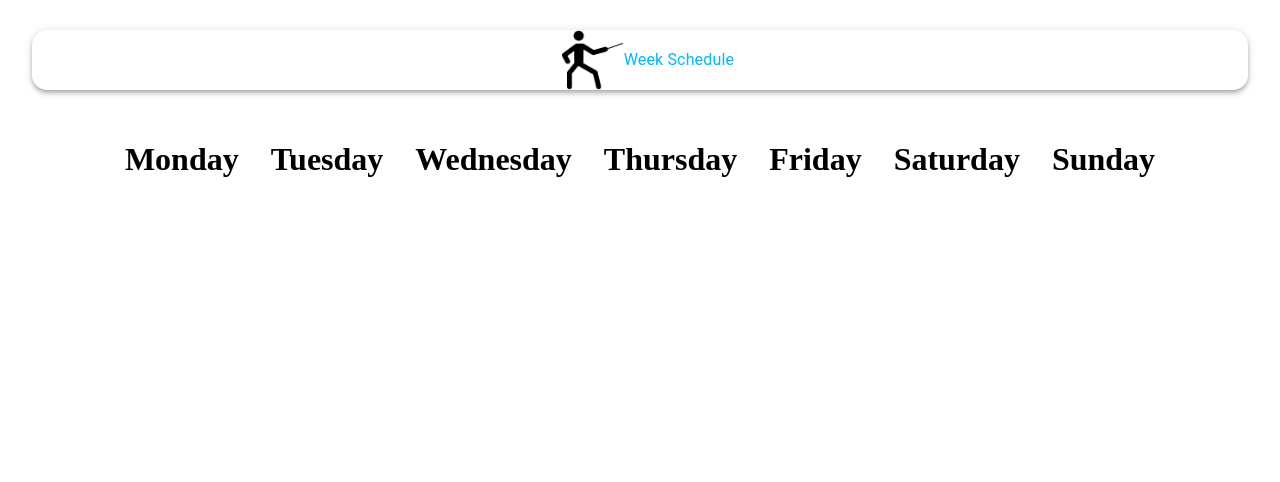
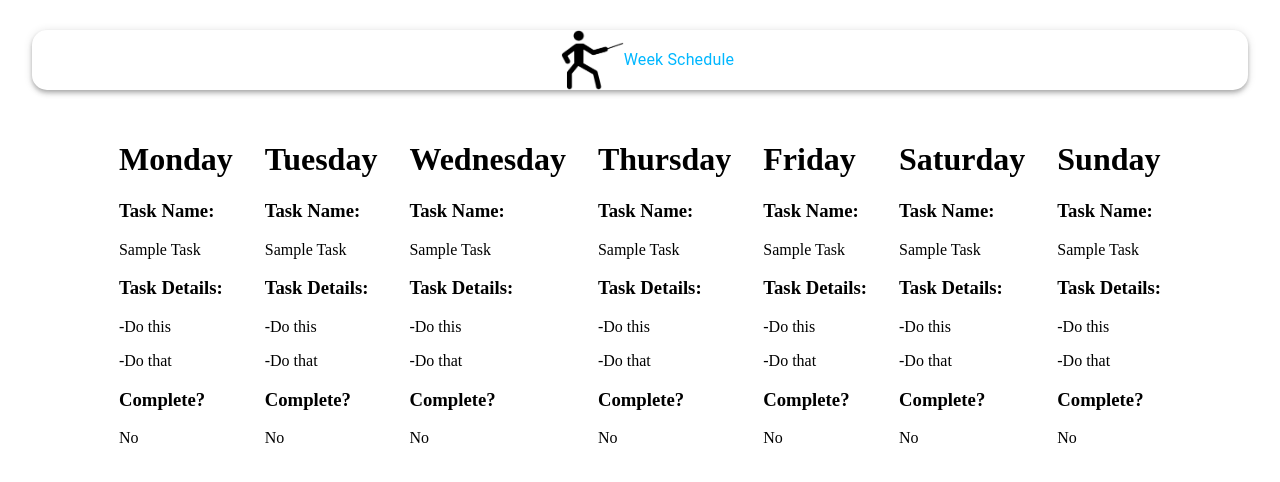
Before and after one commit to sternma/henryproject, a React (Create React App) app in the folder client/: page / in a window 1280 px wide. Shown: the top 482 px of the page. Built offline with nearby package versions, Linux system fonts and the light colour scheme.

Commit message:
added sample task text

```diff
--- a/client/src/components/Posts/Post/Post.js
+++ b/client/src/components/Posts/Post/Post.js
@@ -4,7 +4,16 @@ import useStyles from './styles';
 const Post = ({ name }) => {
     const classes = useStyles();
     return(
+        <>
         <h1>{name}</h1>
+        <h3>Task Name:</h3>
+        <p>Sample Task</p>
+        <h3>Task Details:</h3>
+        <p>-Do this</p>
+        <p>-Do that</p>
+        <h3>Complete?</h3>
+        <p>No</p>
+        </>
     )
 }
 
```
